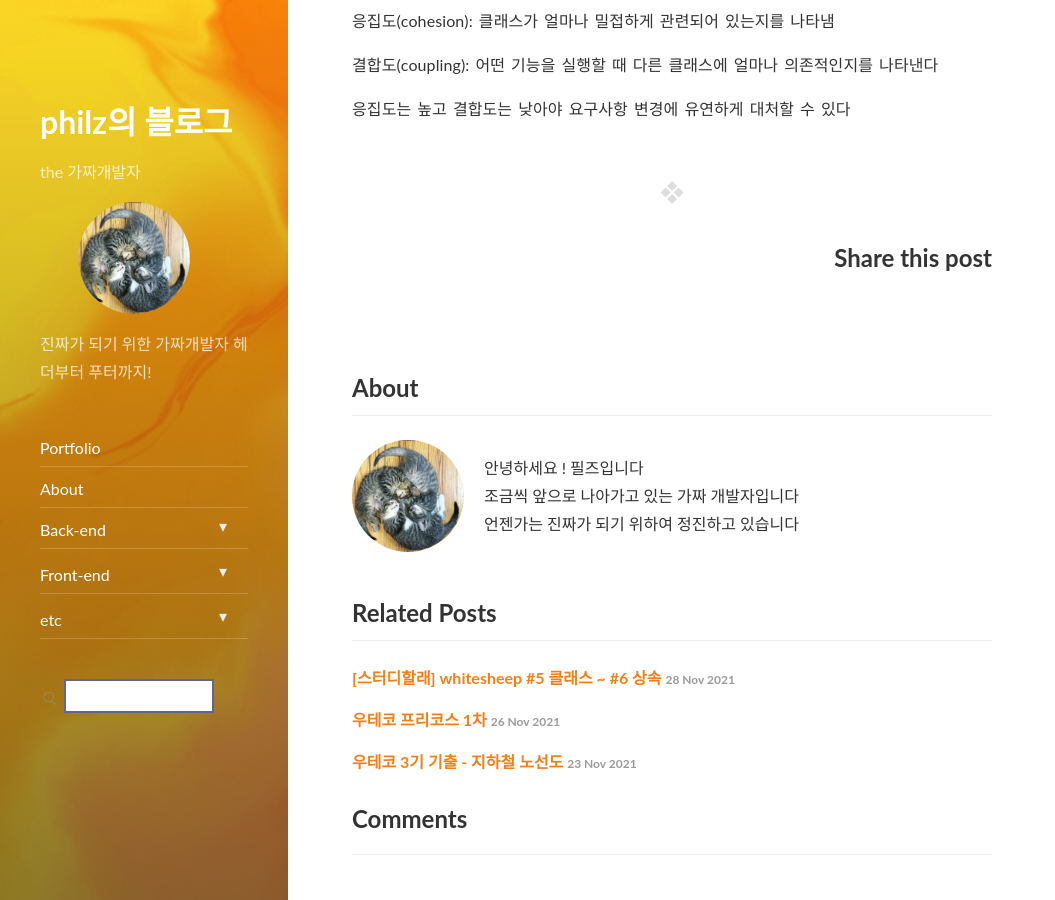
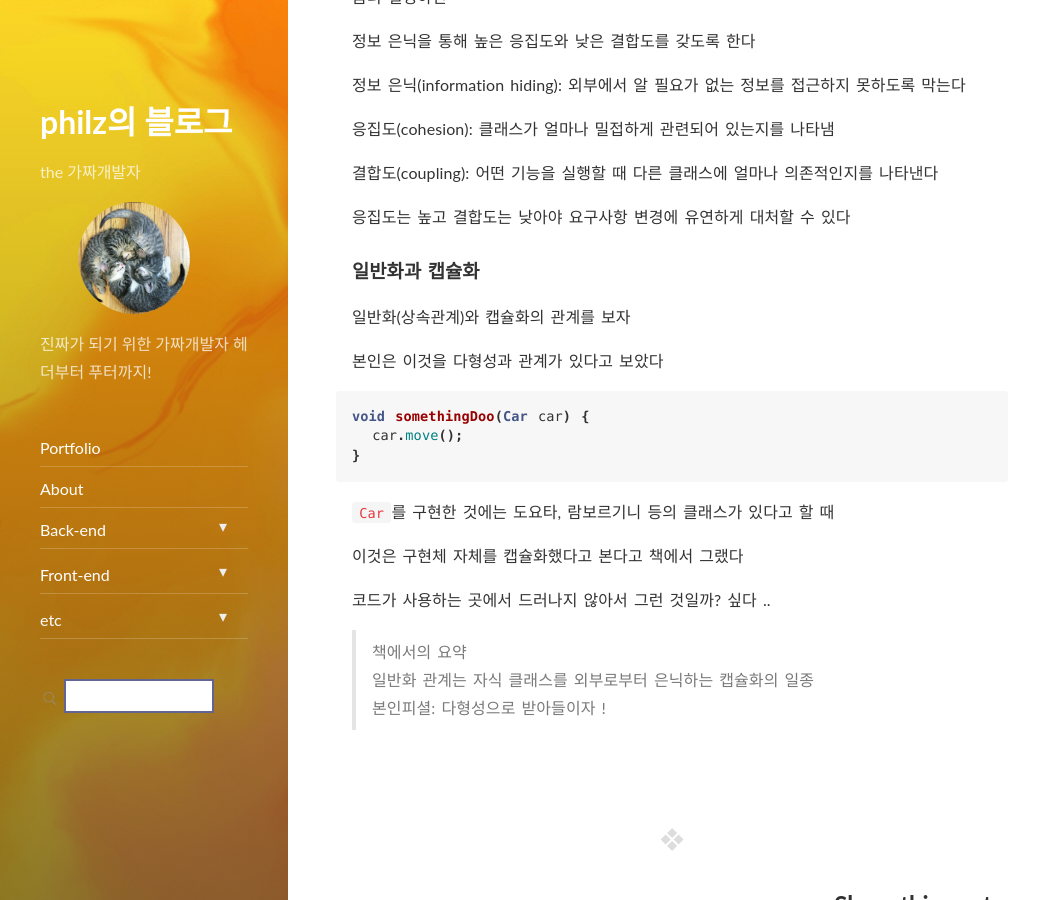
Before and after one commit to progress0407/progress0407.github.io, a Jekyll site: the page built from _posts/backend/java/2021-11-29-자바_디자인패턴.md, in a window 1280 px wide and 900 px high, scrolled down 3920 px. Shown: the whole window, without its empty margins (0-1055 px from the left). Built offline with Jekyll 4.4.1, drawn with Linux system fonts in a browser that asks for light colours; nearby versions of some CDN libraries; some of the changed text lies outside the part shown.

Commit message:
디자인 패턴 업뎃

````diff
--- a/_posts/backend/java/2021-11-29-자바_디자인패턴.md
+++ b/_posts/backend/java/2021-11-29-자바_디자인패턴.md
@@ -122,6 +122,11 @@ public class Computer {
   Computer 객체가 소멸한다고 해서 부품 객체들이 소멸되지 않는다 !!
   결합이 좀더 느슨하다고 볼 수 있다 !
 
+## 용어 정리
+
+인스턴스 변수 : **속성**
+메서드 : **책임** 혹은 **연산**
+
 # 2장 : 객체지향 원리
 
 ---
@@ -147,3 +152,25 @@ public class Computer {
 결합도(coupling): 어떤 기능을 실행할 때 다른 클래스에 얼마나 의존적인지를 나타낸다
 
 응집도는 높고 결합도는 낮아야 요구사항 변경에 유연하게 대처할 수 있다
+
+### 일반화과 캡슐화
+
+일반화(상속관계)와 캡슐화의 관계를 보자
+
+본인은 이것을 다형성과 관계가 있다고 보았다
+
+```java
+void somethingDoo(Car car) {
+  car.move();
+}
+```
+
+`Car`를 구현한 것에는 도요타, 람보르기니 등의 클래스가 있다고 할 때
+
+이것은 구현체 자체를 캡슐화했다고 본다고 책에서 그랬다
+
+코드가 사용하는 곳에서 드러나지 않아서 그런 것일까? 싶다 ..
+
+> 책에서의 요약
+> 일반화 관계는 자식 클래스를 외부로부터 은닉하는 캡슐화의 일종
+> 본인피셜: 다형성으로 받아들이자 !
````
